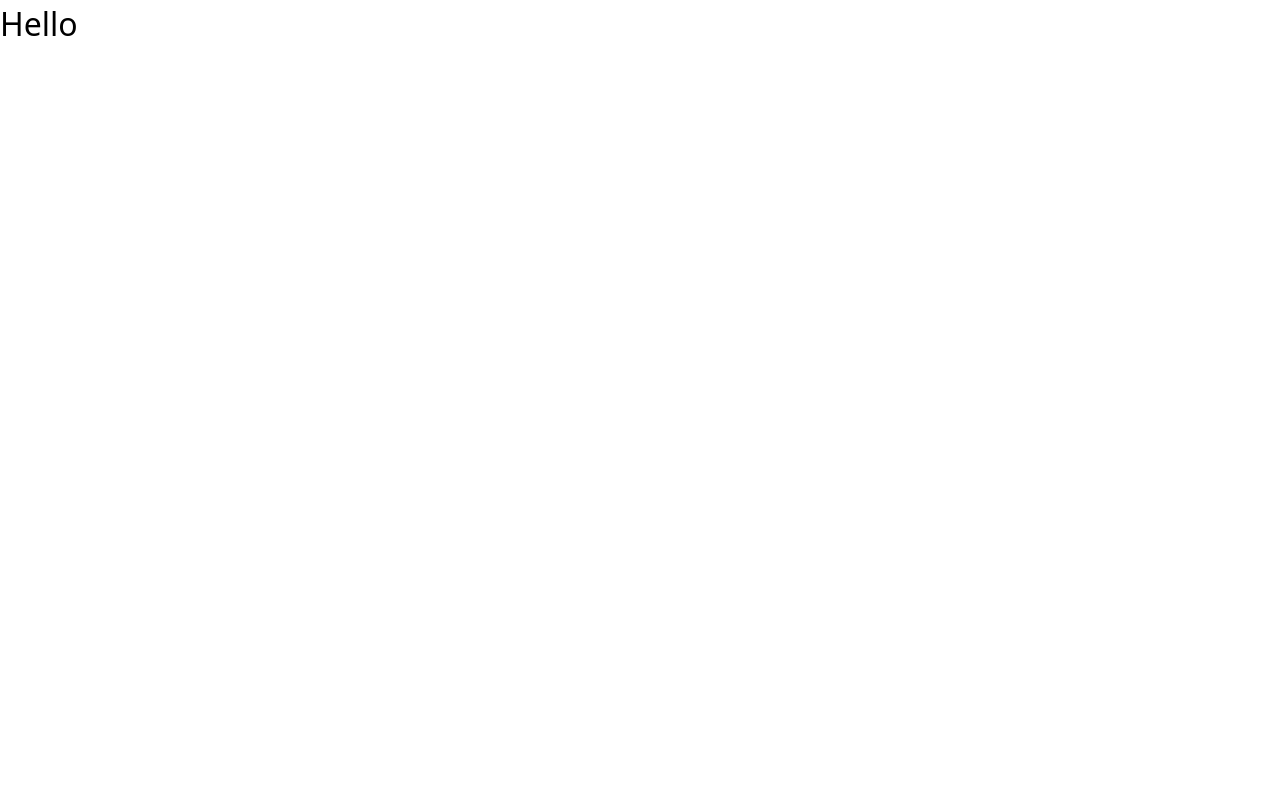
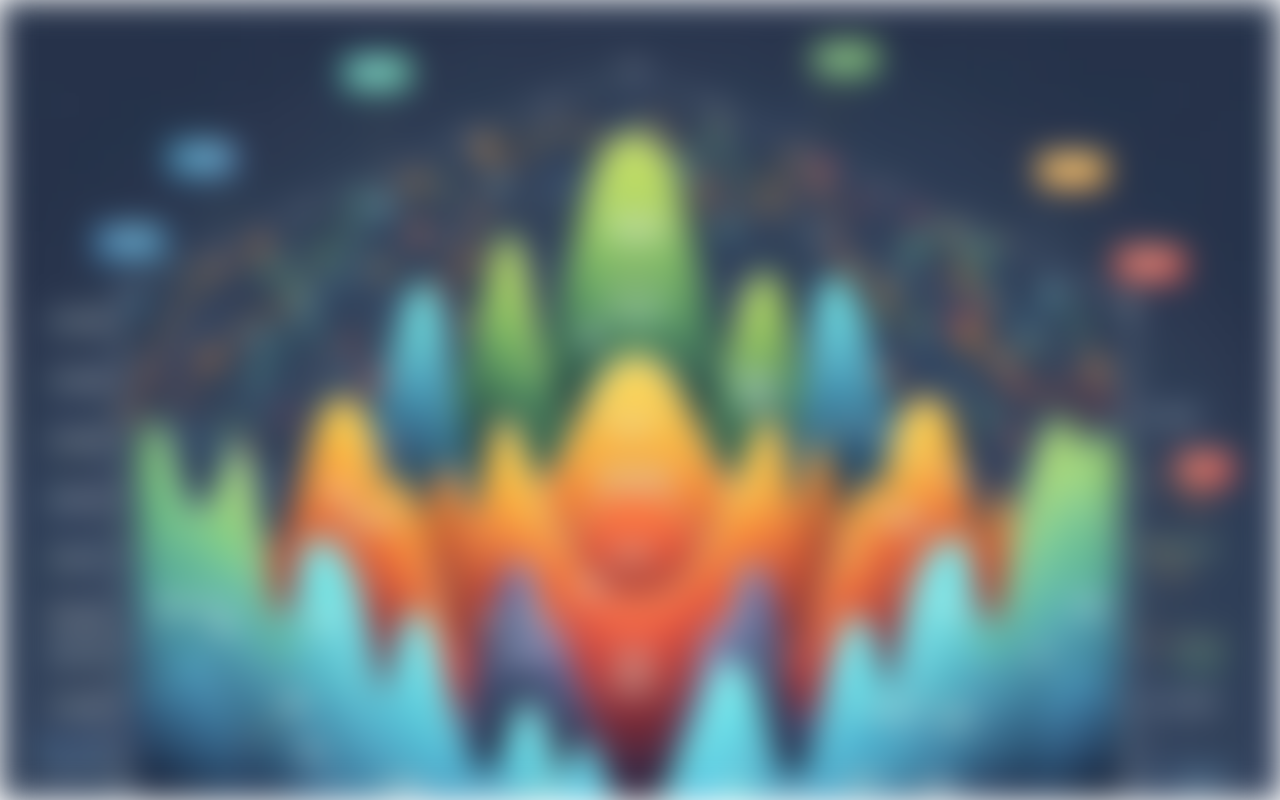
Before and after one commit to sainathdora/InvestIQ, a Next.js app: page / in a window 1280 px wide. Built offline with nearby package versions, Linux system fonts and the light colour scheme.

Commit message:
added a background image to home page

```diff
--- a/src/pages/index.js
+++ b/src/pages/index.js
@@ -1,5 +1,7 @@
 export default function Home(){
   return<>
-  <h1>Hello</h1>
+  <div className="Container">
+
+  </div>
   </>
 }
--- a/src/styles/globals.css
+++ b/src/styles/globals.css
@@ -4,3 +4,11 @@
 body{
   font-size: 2rem;
 }
+.Container{
+  background-image: url("../../public/assets/HomeBackground.jpg");
+  height: 100vh;
+  background-size: cover;
+  width: 100%;
+  background-repeat: no-repeat;
+  filter: blur(1rem);
+}
```
